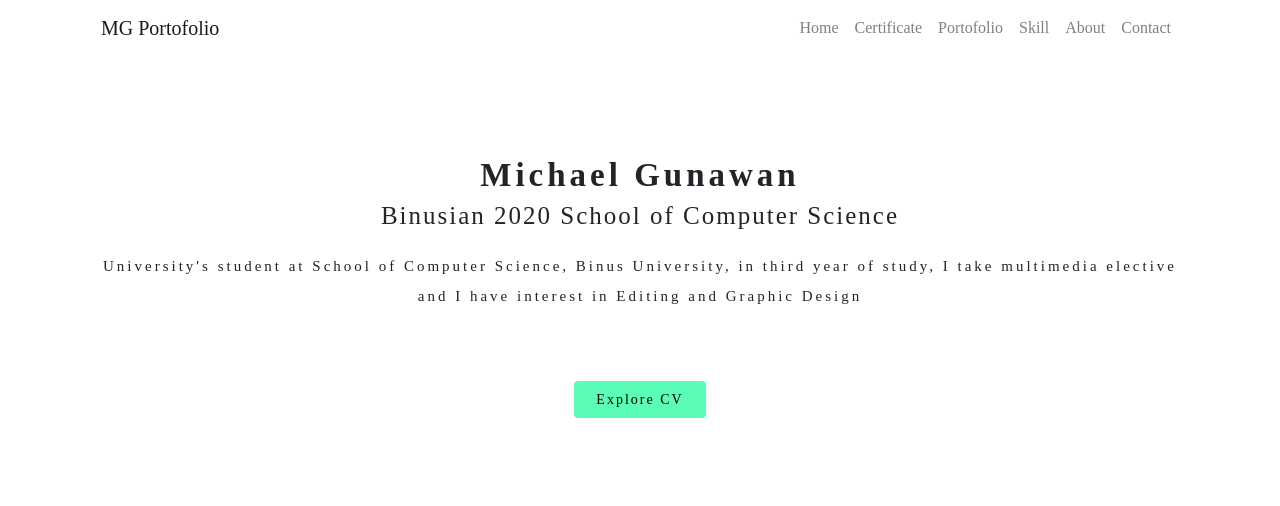
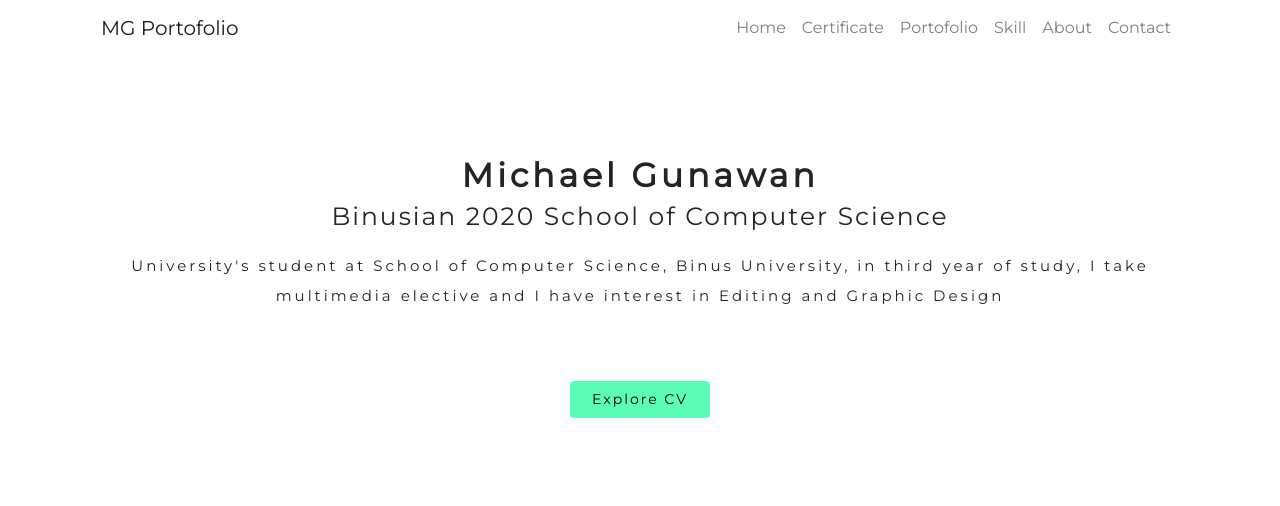
Before and after one commit to mgportofolio/mgportofolio.github.io, a plain HTML site: page index.html in a window 1280 px wide. Shown: the top 506 px of the page. Drawn offline with nearby package versions, Linux system fonts and the light colour scheme; grey boxes are pictures that could not be loaded.

Commit message:
Update index.html

```diff
--- a/index.html
+++ b/index.html
@@ -4,6 +4,7 @@
 	<title></title>
 	<meta charset="utf-8">
   	<meta name="viewport" content="width=device-width, initial-scale=1">
+	<link href="https://fonts.googleapis.com/css?family=Montserrat" rel="stylesheet">
 	<link rel="stylesheet" type="text/css" href="assets/bootstrap-4.1.3-dist/css/bootstrap.min.css">
 	<link rel="stylesheet" type="text/css" href="assets/css/style.css">
 	<script type="text/javascript">
```
